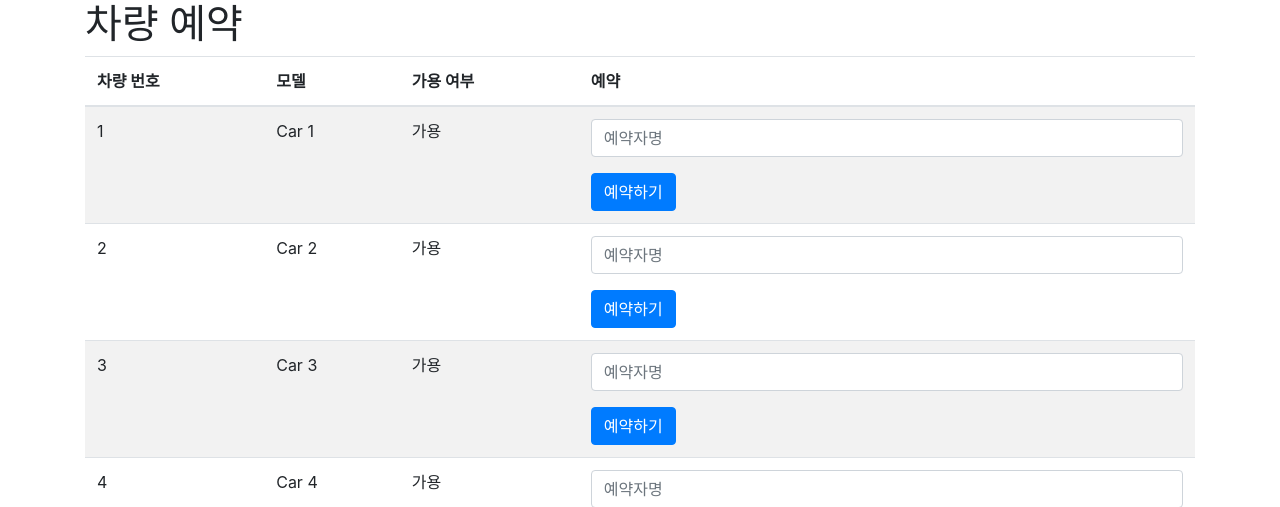
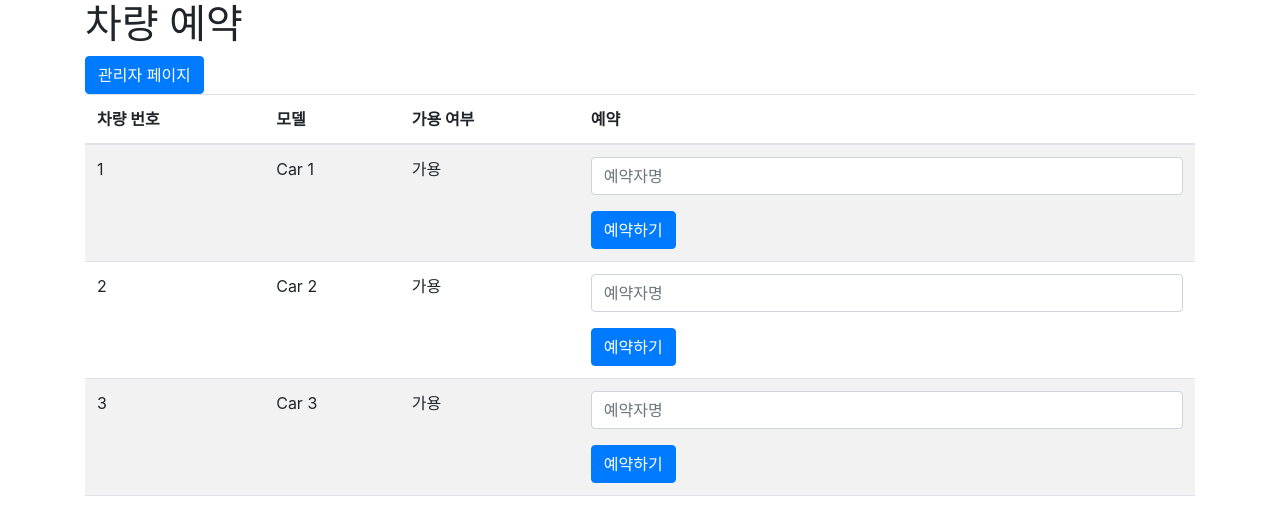
Before and after one commit to mongshot/jbclaim, a Flask app: page / in a window 1280 px wide. Shown: the top 507 px of the page. Run offline with Flask 2, Linux system fonts and the light colour scheme; some libraries are stand-ins or nearby versions.

Commit message:
Update index.html

```diff
--- a/templates/index.html
+++ b/templates/index.html
@@ -10,6 +10,8 @@
 <body>
     <div class="container">
         <h1>차량 예약</h1>
+        <!-- 관리자 페이지로 이동하는 링크 추가 -->
+        <a href="{{ url_for('admin') }}" class="btn btn-primary">관리자 페이지</a>
         <table class="table table-striped">
             <thead>
                 <tr>
```
